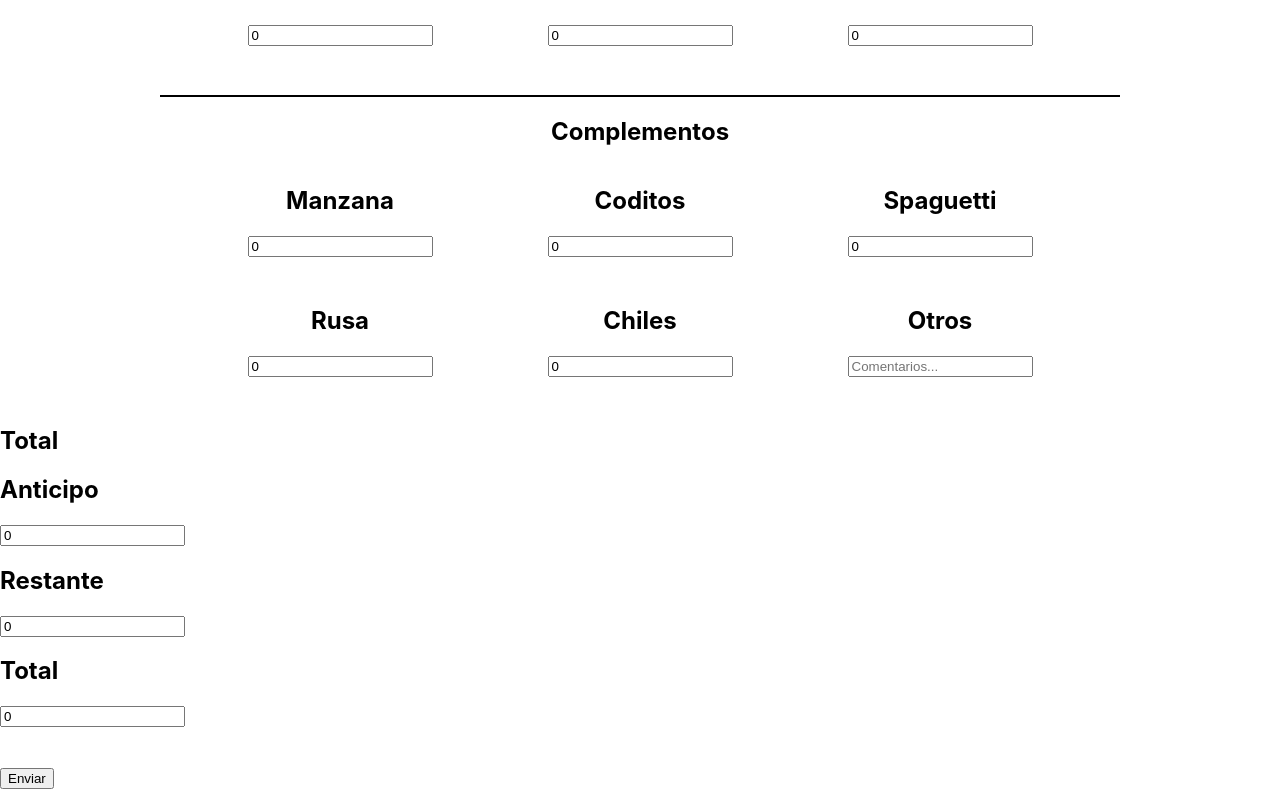
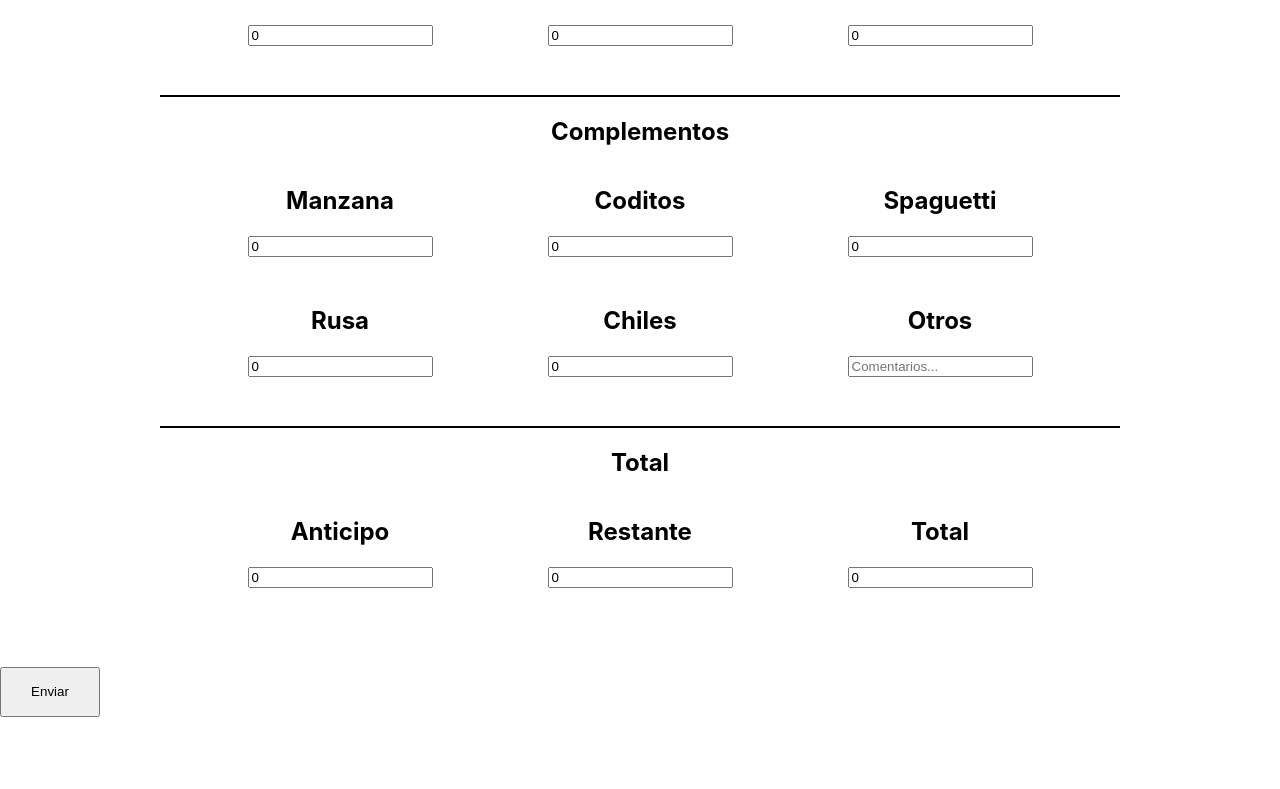
Before and after one commit to TonyNogueron/react-order-system, a React (Create React App) app in the folder order-system-client/: page /form in a window 1280 px wide. Shown: the part 728-1517 px from the top of the page. After the commit the page ends 1495 px from the top, so only its background shows below. Built offline with nearby package versions, Linux system fonts and the light colour scheme.

Commit message:
Mods in formulario

```diff
--- a/order-system-client/src/pages/Formulario/Formulario.css
+++ b/order-system-client/src/pages/Formulario/Formulario.css
@@ -1,3 +1,8 @@
+:root{
+    --marginDivTop: 2px solid rgb(0, 0, 0);
+    --widthApartados: 75%;
+}
+
 .Form{
     align-items: center;
     justify-content: center;
@@ -105,8 +110,8 @@
     justify-content: center;
     margin-top: 2px;
     text-align: center;
-    border-top: 2px solid rgb(0, 0, 0);
-    width: 75%;
+    border-top: var(--marginDivTop);
+    width: var(--widthApartados);
     margin-left: 12.5%;
 }
 
@@ -145,8 +150,8 @@
     justify-content: center;
     margin-top: 10px;
     text-align: center;
-    border-top: 2px solid rgb(0, 0, 0);
-    width: 75%;
+    border-top: var(--marginDivTop);
+    width: var(--widthApartados);
     margin-left: 12.5%;
 }
 
@@ -185,8 +190,8 @@
     justify-content: center;
     margin-top: 20px;
     text-align: center;
-    border-top: 2px solid rgb(0, 0, 0);
-    width: 75%;
+    border-top: var(--marginDivTop);
+    width: var(--widthApartados);
     margin-left: 12.5%;
 }
 
@@ -249,3 +254,54 @@
     transition: 0.3s;
     display: inline-block;
 }
+
+.Form .TotalApartado{
+    align-items: center;
+    justify-content: center;
+    margin-top: 20px;
+    text-align: center;
+    border-top: var(--marginDivTop);
+    width: var(--widthApartados);
+    margin-left: 12.5%;
+}
+
+.Form .TotalApartado .Anticipo{
+    align-items: center;
+    justify-content: center;
+    flex-direction: column;
+    height: 120px;
+    width: 300px;
+    transition: 0.3s;
+    display: inline-block;
+}
+
+.Form .TotalApartado .Restante{
+    align-items: center;
+    justify-content: center;
+    flex-direction: column;
+    height: 120px;
+    width: 300px;
+    transition: 0.3s;
+    display: inline-block;
+}
+
+.Form .TotalApartado .Total{
+    align-items: center;
+    justify-content: center;
+    flex-direction: column;
+    height: 120px;
+    width: 300px;
+    transition: 0.3s;
+    display: inline-block;
+}
+
+.Form .Enviar{
+    align-items: center;
+    justify-content: center;
+    margin-top: 50px;
+    margin-bottom: 50px;
+    text-align: center;
+    width: 100px;
+    height: 50px;
+    position: relative;
+}
--- a/order-system-client/src/pages/Formulario/Formulario.js
+++ b/order-system-client/src/pages/Formulario/Formulario.js
@@ -222,8 +222,6 @@ function Formulario(){
                     </div>
                 </div>
             </section>
-            <br/>
-            <br/>
             <button className="Enviar" onClick={postOrder}>Enviar</button>
         </div>
     );
```
